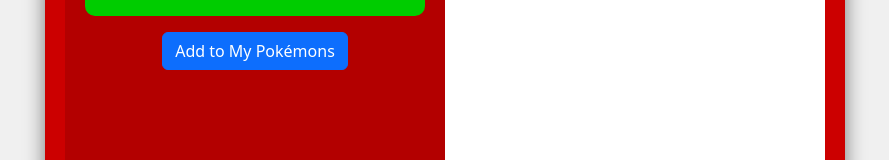
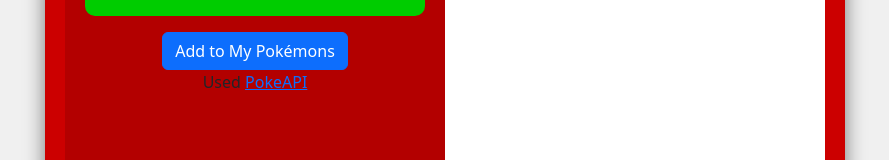
Before and after one commit to lorenzo-de-giorgi/vue-pokedex, a Vue app: page / in a window 1280 px wide. Shown: the part 436-596 px from the top of the page, without its empty margins (195-1084 px from the left). Built offline with nearby package versions, Linux system fonts and the light colour scheme.

Commit message:
imported FooterComponent inside PokedexComponent under the button "Add to my Pokemons"

```diff
--- a/src/components/PokedexComponent.vue
+++ b/src/components/PokedexComponent.vue
@@ -17,6 +17,7 @@
           <p v-else>No valid Pokémon selected!</p>
         </div>
         <button class="btn btn-primary mt-3" @click="addPokemon">Add to My Pokémons</button>
+        <FooterComponent />
       </div>
       <div class="right-panel">
         <h2>My Pokémons</h2>
@@ -32,15 +33,20 @@
       </div>
     </div>
   </div>
+  <footer>
+
+  </footer>
 </template>
 
 <script>
+import FooterComponent from './FooterComponent.vue';
 import SearchComponent from './SearchComponent.vue';
 
 export default {
   name: 'PokedexComponent',
   components: {
-    SearchComponent
+    SearchComponent,
+    FooterComponent
   },
   data() {
     return {
```
